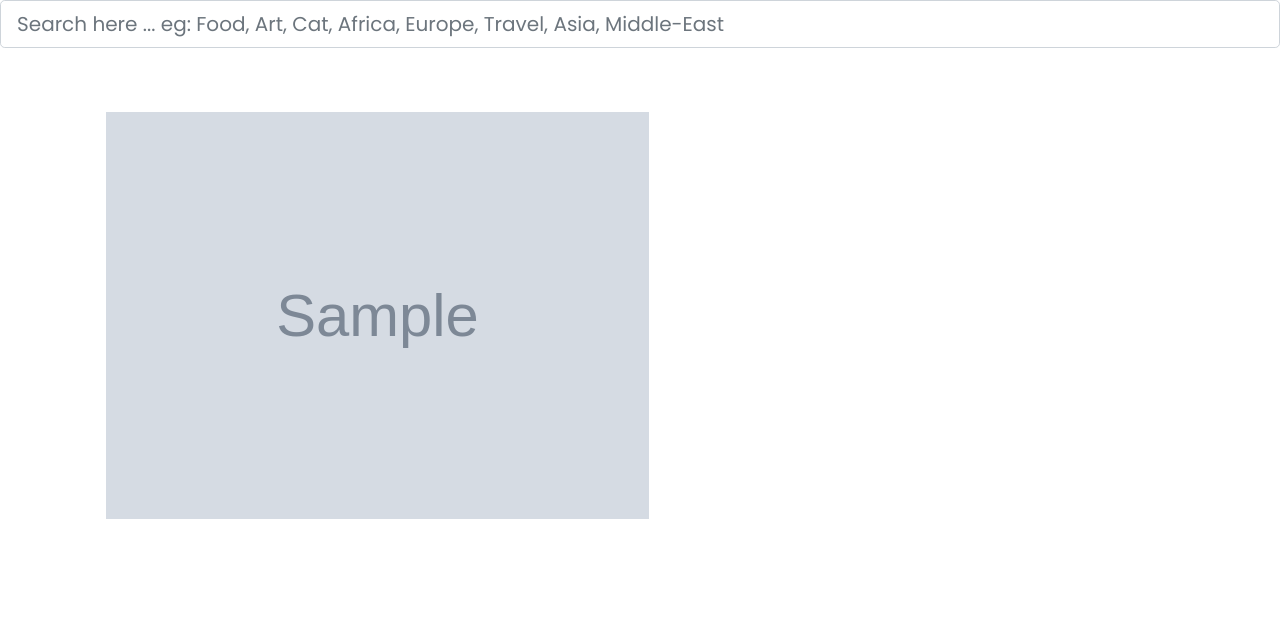
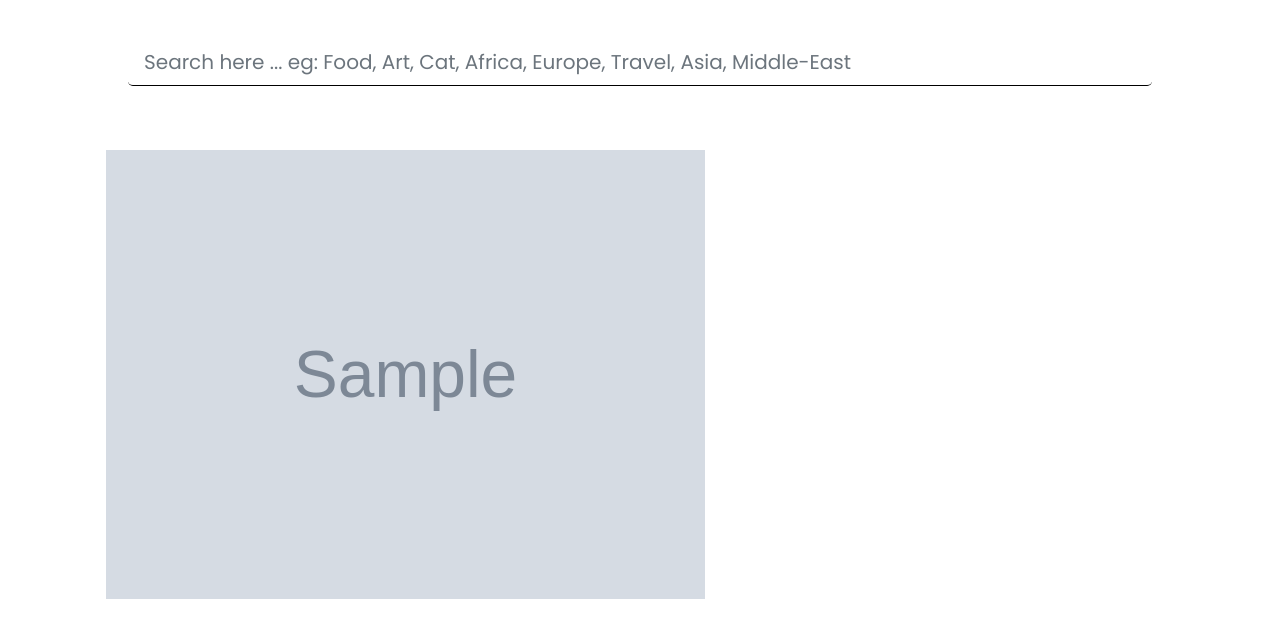
Before and after one commit to ivymmurithi/image-gallery, a Django app: page / in a window 1280 px wide. Shown: the top 638 px of the page. Run offline with Django 4.2, Linux system fonts and the light colour scheme; tables that the repository leaves empty hold one stand-in row (values such as "Sample post"); grey boxes marked "Sample" are stand-in pictures; some web fonts are replaced.

Commit message:
further design

```diff
--- a/gallery/templates/index.html
+++ b/gallery/templates/index.html
@@ -5,7 +5,7 @@
 
 <form action="{% url 'hello' %}" method="POST">
     {% csrf_token %}
-    <input class="form-control form-control-lg" name="results" type="text" placeholder="Search here ... eg: Food, Art, Cat, Africa, Europe, Travel, Asia, Middle-East"
+    <input class="form-control inputform form-control-lg" name="results" type="text" placeholder="Search here ... eg: Food, Art, Cat, Africa, Europe, Travel, Asia, Middle-East"
         aria-label=".form-control-lg example">
 </form>
 
@@ -20,7 +20,6 @@
         {% endif %}
 
         {% for image in images %}
-                <!--Grid column-->
                 <div class="row gif">
                     <img src="media/{{image.gallery_image}}" id="image-url" class="img-fluid col mb-4"
                         alt="" onclick="showModal('{{image.description}}','{{image.location}}','{{image.name}}','{{image.category}}', 'media/{{image.gallery_image}}')">
--- a/static/styles.css
+++ b/static/styles.css
@@ -3,22 +3,22 @@
 }
 
 .btn {
-    background-color: #fca311 !important;
+  background-color: #fca311 !important;
 }
 
 #exampleModalLabel {
-    font-family: 'Gideon Roman', cursive !important;
+  font-family: "Gideon Roman", cursive !important;
 }
 
 body {
-    font-family: 'Poppins', sans-serif !important;
+  font-family: "Poppins", sans-serif !important;
 }
 
 .gifs {
   display: grid;
-  grid-template-columns: auto auto auto auto;
+  grid-template-columns: auto auto auto;
   width: 200%;
-  margin:0 auto;
+  margin: 0 auto;
   margin-top: 5%;
 }
 
@@ -26,3 +26,12 @@ body {
   max-width: 200%;
   cursor: pointer;
 }
+
+.inputform {
+  width: 80%;
+  margin-left: 10%;
+  margin-top: 3%;
+  background: transparent;
+  border: none;
+  border-bottom: 1px solid #000000;
+}
```
